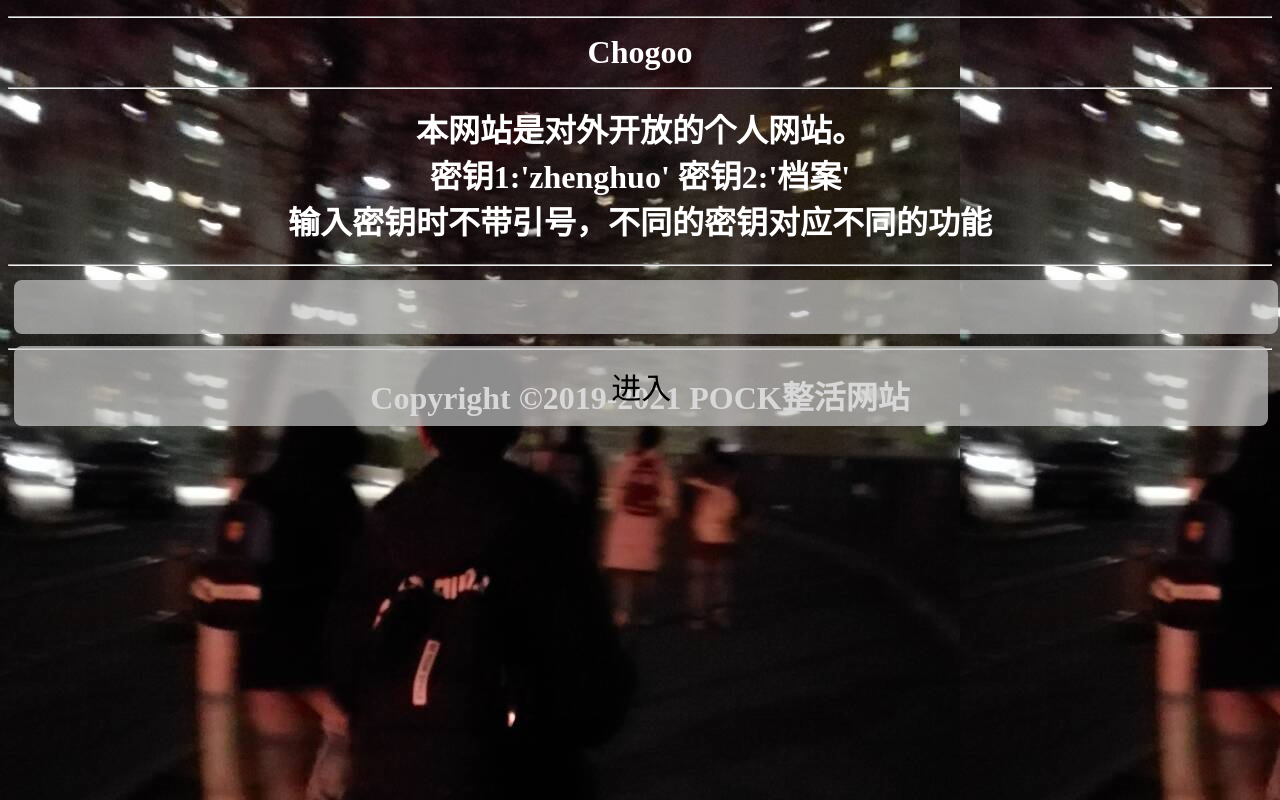
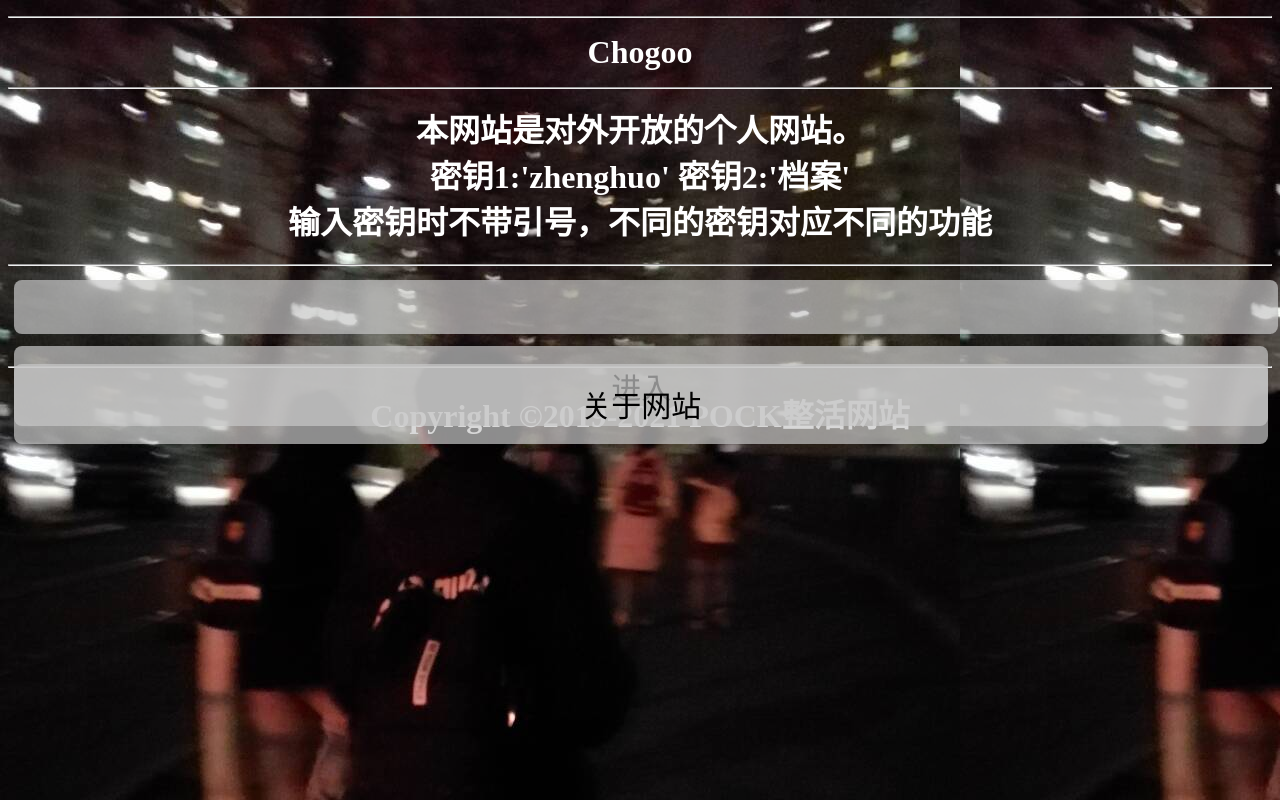
Before and after one commit to zhenghuonet/ackermanzhaopock.github.io, a plain HTML site: page index.html in a window 1280 px wide. Drawn offline with Linux system fonts and the light colour scheme.

Commit message:
Update index.html

```diff
--- a/index.html
+++ b/index.html
@@ -8,6 +8,10 @@ function getValue()
   {
   var x=document.getElementById("myHeader").value
   window.location.href=x
+  }
+function fic()
+	{
+  window.location.href='main.html'
   }
 </script>
 <style>
@@ -62,7 +66,10 @@ input{
 <h1><hr>Chogoo<hr>本网站是对外开放的个人网站。<br>
 密钥1:'zhenghuo'  密钥2:'档案'<br>输入密钥时不带引号，不同的密钥对应不同的功能</h1><hr>
 <input type='text' id="myHeader">
-<div><button onclick="getValue()" style:'width:100%'>进入</button></div>
+<div><button onclick="getValue()" style:'width:100%'>进入</button><br>
+	<button onclick="fic()" style:'width:100%'>关于网站</button>
+	</div>
+
 	<hr><h1>Copyright ©2019-2021 POCK整活网站</h1>
 
 
```
